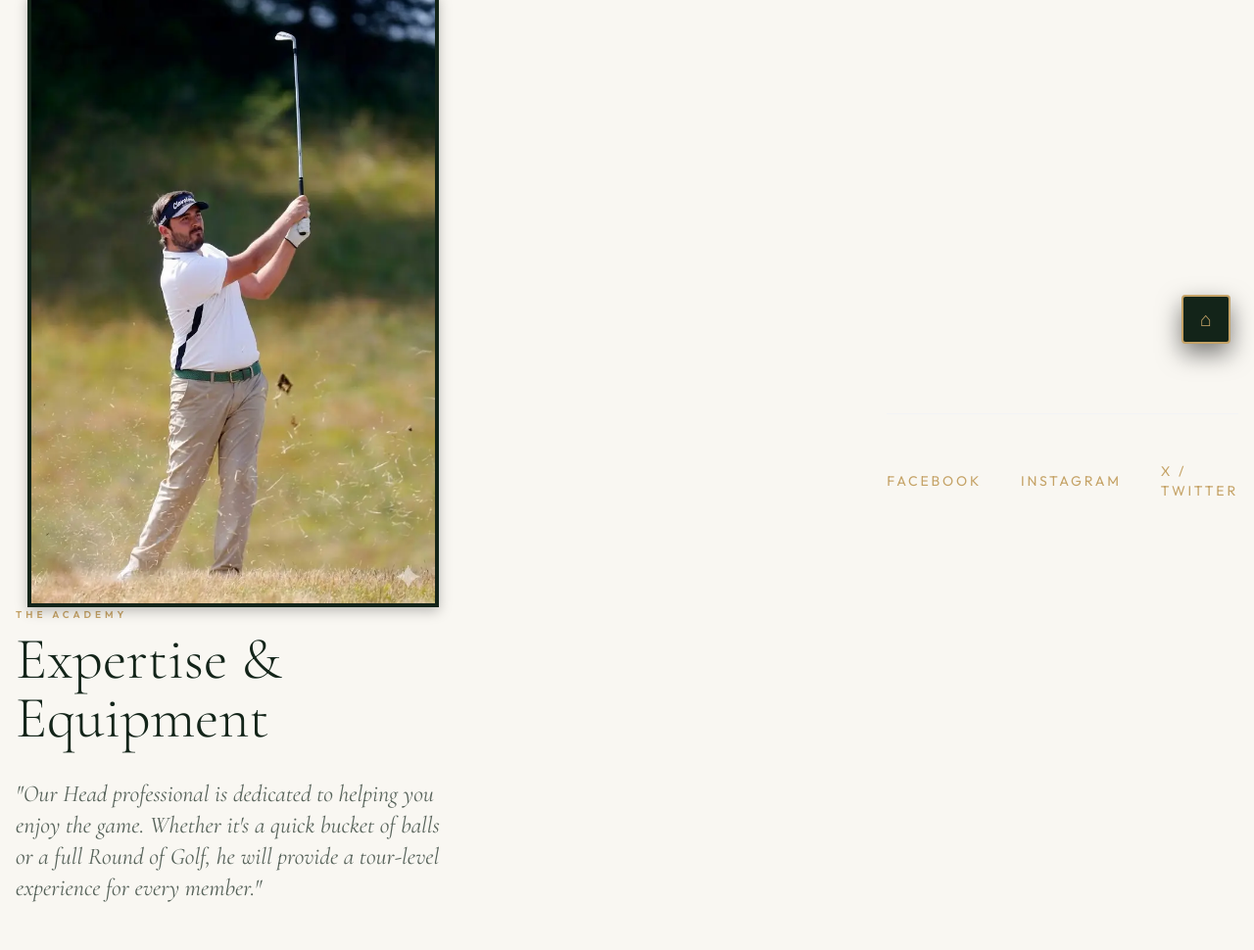
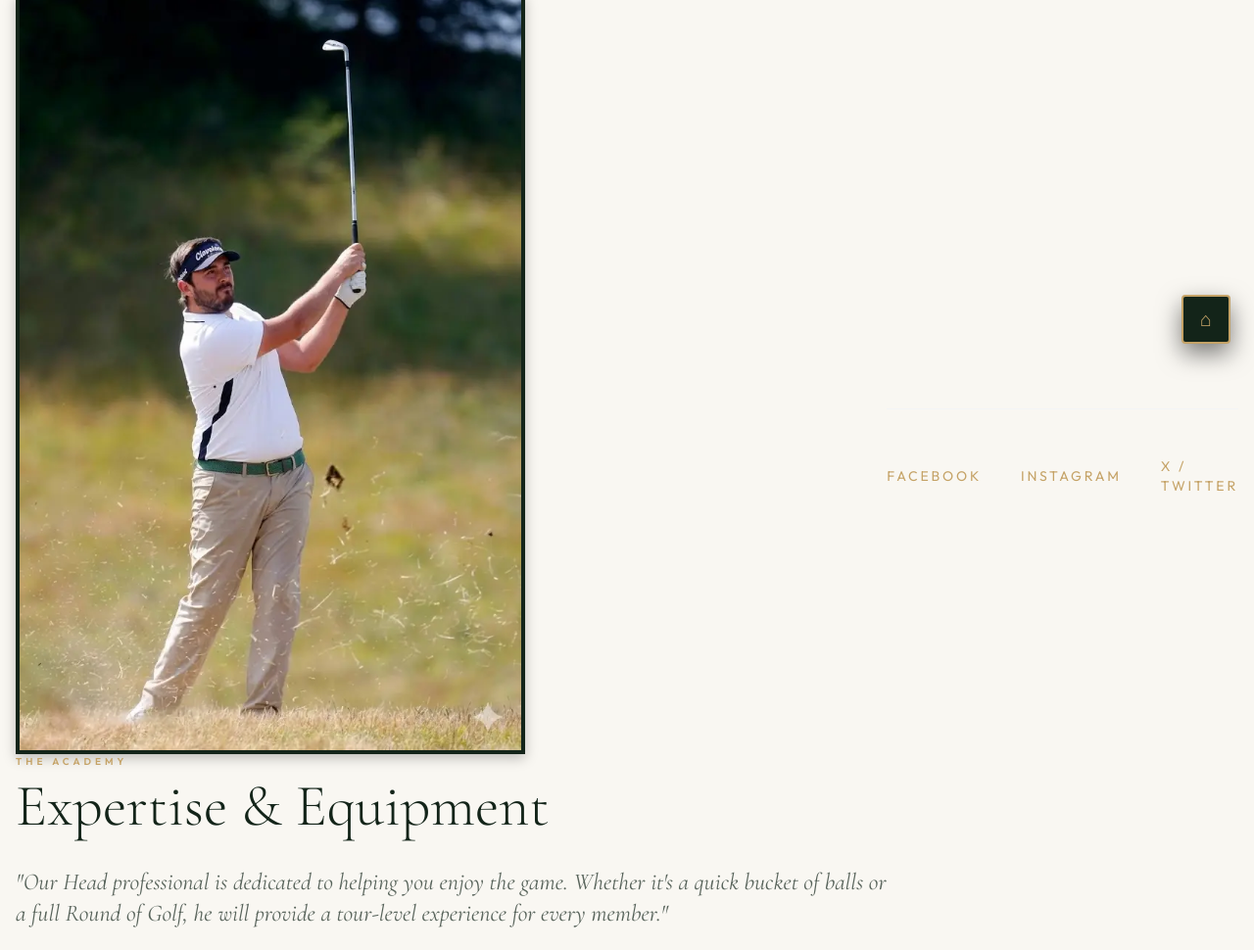
Before and after one commit to markwill245/DGC-REBUILD, a website: page pro-shop.html in a window 1280 px wide. Shown: the part 425-1395 px from the top of the page at 98% size. Drawn offline with nearby package versions, Linux system fonts and the light colour scheme; no server answers.

Commit message:
Align pro shop image and content

```diff
--- a/pro-shop.html
+++ b/pro-shop.html
@@ -151,20 +151,20 @@
             <div class="flex flex-col lg:flex-row gap-16 items-start"></div>
 
             <!-- IMAGE SIDE -->
-            <div class="lg:w-1/2 relative flex flex-col items-center lg:items-start">
+            <div>
                 <h2 class="serif text-2xl text-[#132419] mb-4">
                     Head Professional Richard Prophet
                 </h2>
 
                 <div
-                    style="background:#132419; padding:4px; box-shadow:0 4px 12px rgba(0,0,0,.25); width:420px; max-width:100%;">
+                    style="background:#132419; padding:4px; box-shadow:0 4px 12px rgba(0,0,0,.25); width:520px; max-width:100%;">
                     <img src="/DGC-REBUILD/images/pro.webp" alt="Head Professional Richard Prophet"
                         style="display:block; width:100%; height:auto;">
                 </div>
             </div>
 
             <!-- TEXT SIDE -->
-            <div class="lg:w-1/2 space-y-8">
+            <div class="pt-12 lg:pt-0 space-y-8">
                 <div class="space-y-2">
                     <h3 class="text-gold text-[10px] uppercase tracking-[0.4em] font-bold">The Academy</h3>
                     <h2 class="serif text-4xl md:text-6xl text-[#132419] leading-tight">Expertise & Equipment</h2>
```
